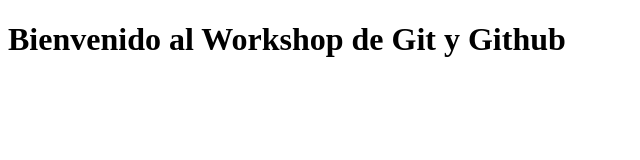
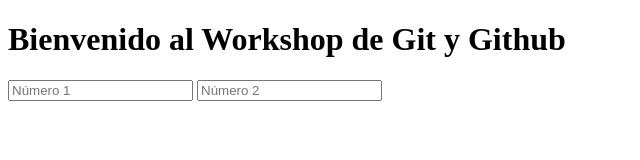
Before and after one commit to marzela547/WorckshopGitGitHub, a plain HTML site: page index.html in a window 1280 px wide. Shown: the whole page, without its empty margins (0-640 px from the left). Drawn offline with Linux system fonts and the light colour scheme.

Commit message:
Arreglos

```diff
--- a/index.html
+++ b/index.html
@@ -7,13 +7,13 @@
 </head>
 <body>
     <h1>Bienvenido al Workshop de Git y Github</h1>
-    <imput id="num1" placeholder="Número 1"></imput>
-    <imput id="num2" placeholder="Número 2"></imput>
+    <input id="num1" placeholder="Número 1"></imput>
+    <input id="num2" placeholder="Número 2"></imput>
 
 
 </body>
 <script>
-    cont operaciones =(accion) =>{
+    const operaciones =(accion) =>{
         const num1 = parseInt(document.getElementById('num1').value);
         const num2 = parseInt(document.getElementById('num2').value);
 
```
